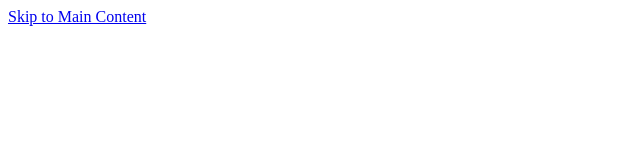
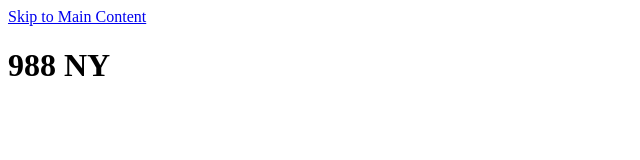
Before and after one commit to OGS-Digital-Service/988-NY, an Eleventy site: page index.njk in a window 1280 px wide. Shown: the whole page, without its empty margins (0-640 px from the left). Built offline with nearby package versions, Linux system fonts and the light colour scheme; Eleventy itself is replaced by a stand-in of ours; files that its build step writes are made by us from their sources.

Commit message:
add index

```diff
--- a/index.njk
+++ b/index.njk
@@ -2,3 +2,5 @@
 layout: layout.njk
 title: 988 NY
 ---
+
+<h1> {{title}} </h1>
```
Also changed, not shown: 1 other file.
